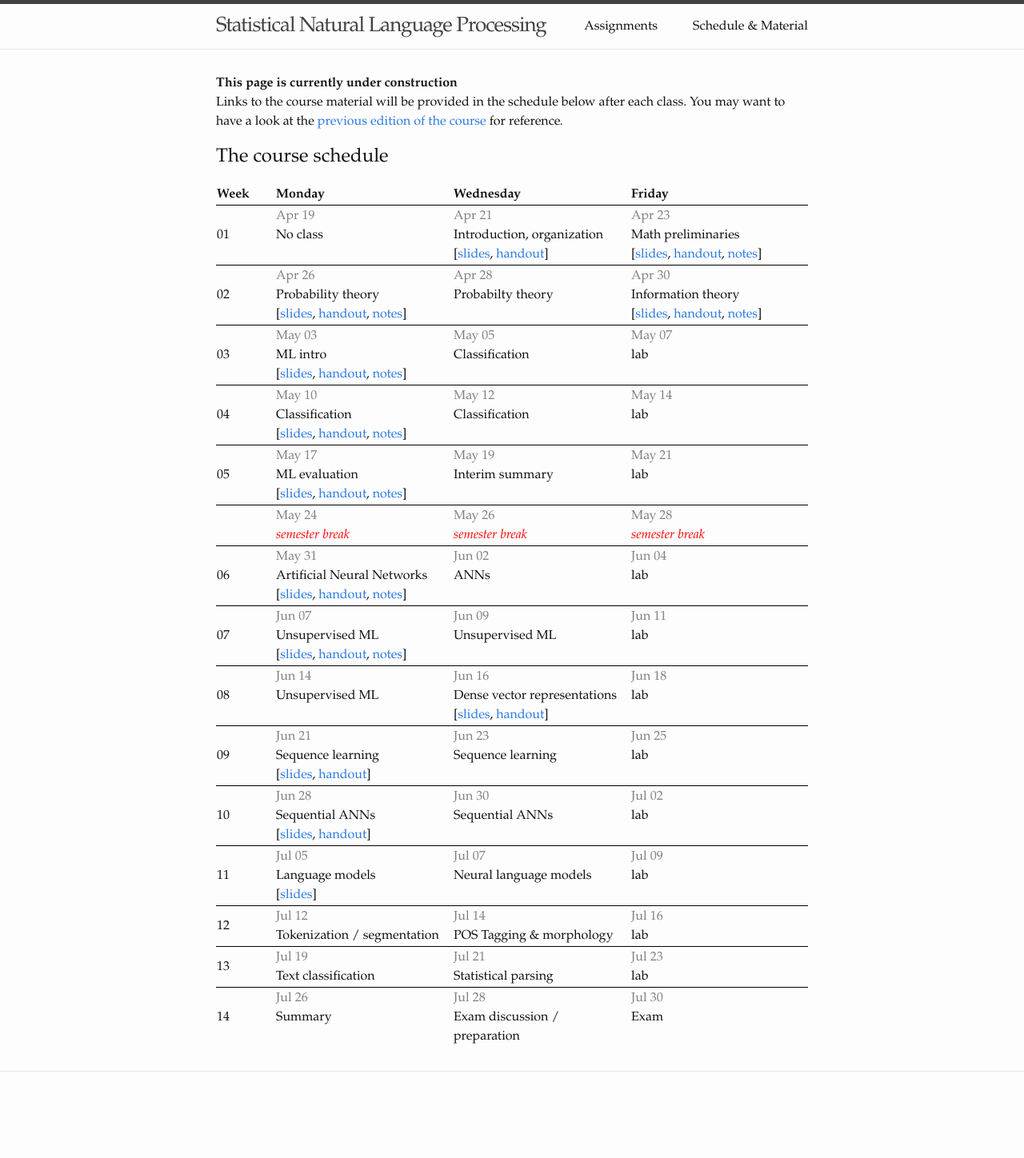
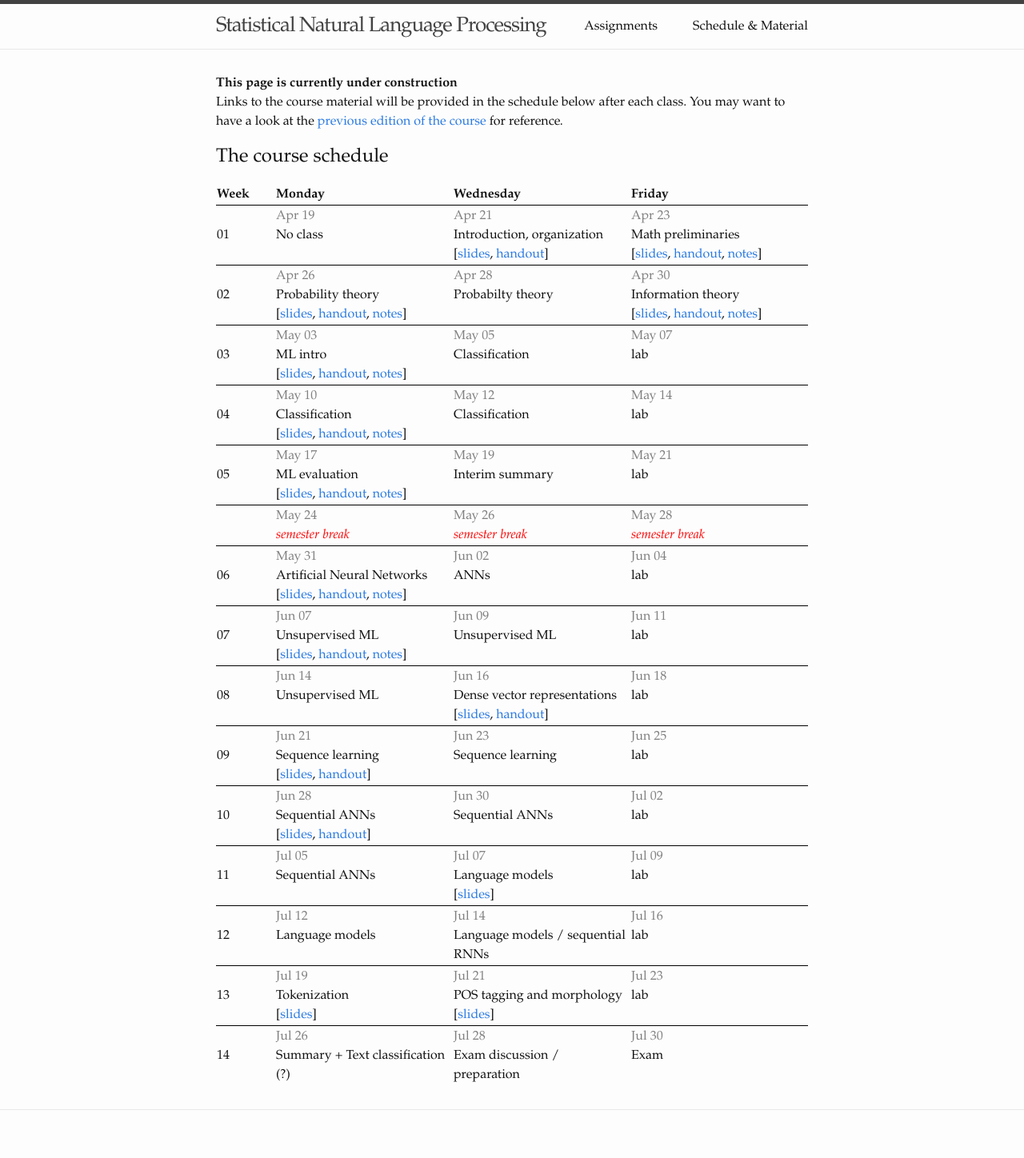
Before and after one commit to snlp2021/snlp2021.github.io, a Jekyll site: the page built from schedule.md, in a window 1280 px wide. Shown: the whole page at 80% size. Built offline with Jekyll 4.4.1, drawn with Linux system fonts in a browser that asks for light colours; before the commit the page ends 1400 px from its top, so only the background shows below that.

Commit message:
Update slides.

```diff
--- a/_data/schedule.yml
+++ b/_data/schedule.yml
@@ -130,33 +130,37 @@
 - week: "11"
   dates:
     Jul 05:
+      topic: Sequential ANNs
+    Jul 07:
       topic: Language models
       links:
         slides: slides/n-grams.pdf
-    Jul 07:
-      topic: Neural language models
     Jul 09:
       topic: lab
 - week: "12"
   dates:
     Jul 12:
-      topic: Tokenization / segmentation
+      topic: Language models
     Jul 14:
-      topic: POS Tagging & morphology
+      topic: Language models / sequential RNNs
     Jul 16:
       topic: lab
 - week: "13"
   dates:
     Jul 19:
-      topic: Text classification
+      topic: Tokenization
+      links:
+        slides: slides/tokenization.pdf
     Jul 21:
-      topic: Statistical parsing
+      topic: POS tagging and morphology
+      links:
+        slides: slides/pos-taging.pdf
     Jul 23:
       topic: lab
 - week: "14"
   dates:
     Jul 26:
-      topic: Summary
+      topic: Summary + Text classification (?)
     Jul 28:
       topic: Exam discussion / preparation
     Jul 30:
```
Also changed, not shown: 6 other files.
